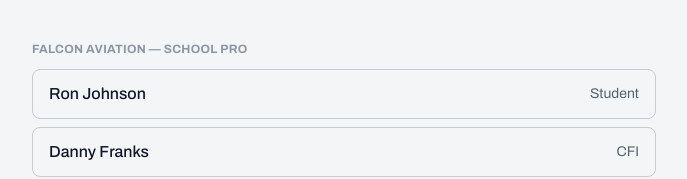
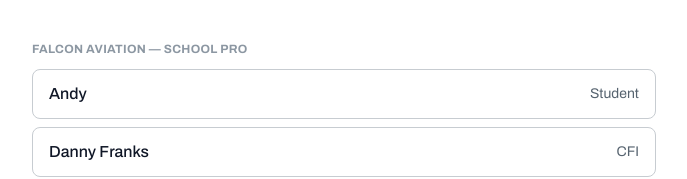
Before and after one commit to thoughtclouddig/flightdebrief, a Next.js app: page /dev/login in a window 1280 px wide. Shown: the part 147-326 px from the top of the page, without its empty margins (296-983 px from the left). Built offline with nearby package versions, Linux system fonts and the light colour scheme.

Commit message:
Fix dev-login page dark-mode contrast and rename USER_ANDY display name to Andy

```diff
--- a/app/dev/login/page.tsx
+++ b/app/dev/login/page.tsx
@@ -48,6 +48,7 @@
   if (process.env.REPLIT_DEPLOYMENT) notFound();
 
   return (
+    <div className="min-h-screen bg-white">
       <div className="mx-auto max-w-2xl px-6 py-16">
         <h1 className="font-display text-3xl font-bold text-[#101727]">Dev login</h1>
         <p className="mt-2 text-sm text-[#56636f]">
@@ -64,7 +65,7 @@
                   <li key={user.id}>
                     <Link
                       href={`/api/auth/dev-login?email=${encodeURIComponent(user.email)}`}
-                    className="flex items-center justify-between gap-4 rounded-lg border border-slate-200 px-4 py-3 hover:border-brand hover:bg-brand/5"
+                      className="flex items-center justify-between gap-4 rounded-lg border border-slate-200 bg-white px-4 py-3 hover:border-brand hover:bg-brand/5"
                     >
                       <span className="font-medium text-[#101727]">{user.name}</span>
                       <span className="text-sm text-[#56636f]">{role}</span>
@@ -76,5 +77,6 @@
           ))}
         </div>
       </div>
+    </div>
   );
 }
--- a/lib/data/seed.ts
+++ b/lib/data/seed.ts
@@ -70,7 +70,7 @@
 // Real, receivable addresses (Gmail "+" aliasing -- same inbox, distinct
 // identities) so the demo student/CFI logins actually work end-to-end with
 // magic-link auth, not just placeholder emails no one can receive.
-export const USER_ANDY: User = { id: "user-andy", name: "Ron Johnson", email: "andyrenk+student@gmail.com", authUserId: null, createdAt: new Date().toISOString() };
+export const USER_ANDY: User = { id: "user-andy", name: "Andy", email: "andyrenk+student@gmail.com", authUserId: null, createdAt: new Date().toISOString() };
 export const USER_DANNY: User = { id: "user-danny", name: "Danny Franks", email: "andyrenk+cfi@gmail.com", authUserId: null, createdAt: new Date().toISOString() };
 export const USER_MARIA: User = { id: "user-maria", name: "Maria Chen", email: "maria@falconaviation.example", authUserId: null, createdAt: new Date().toISOString() };
 export const USER_SARAH: User = { id: "user-sarah", name: "Sarah Miller", email: "sarah@example.com", authUserId: null, createdAt: new Date().toISOString() };
```
Lines whose indentation alone changed are shown as unchanged.
